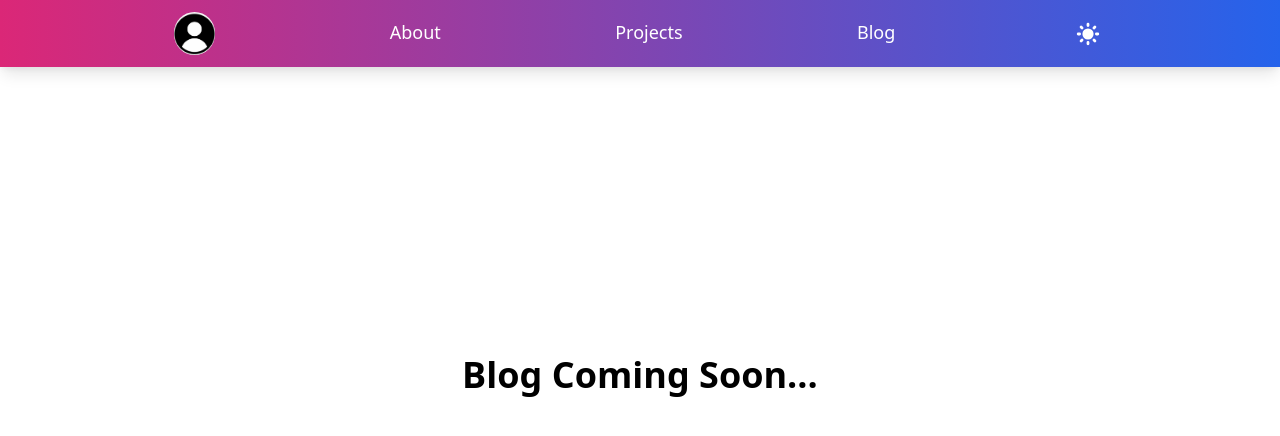
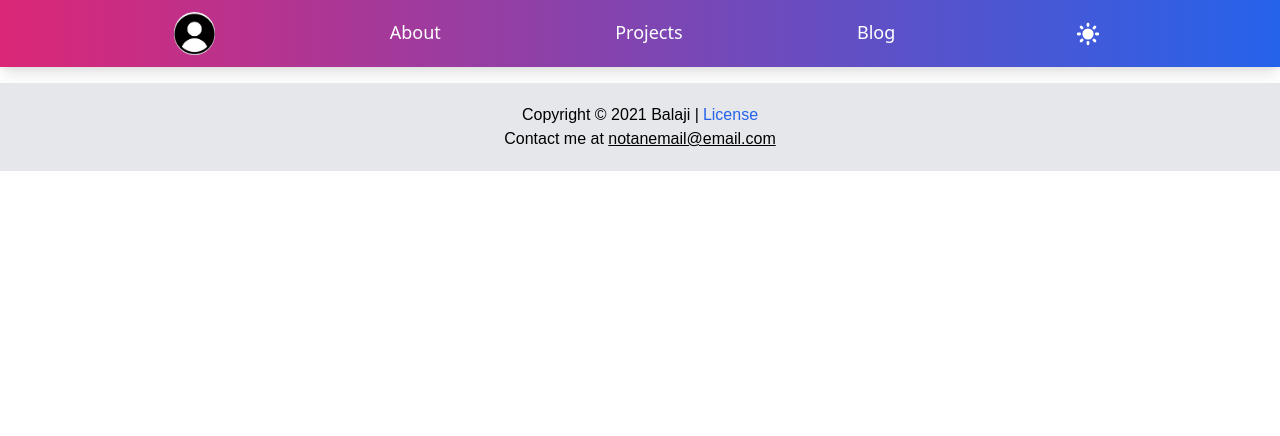
Before and after one commit to balajiofficial/Website, a Next.js app: page /blog in a window 1280 px wide. Shown: the top 436 px of the page. Built offline with nearby package versions, Linux system fonts and the light colour scheme.

Commit message:
Update blog.tsx

```diff
--- a/pages/blog.tsx
+++ b/pages/blog.tsx
@@ -1,20 +1,66 @@
 import Layout from "../components/layout";
+import Image from "next/image";
 import Head from "next/head";
 
 export default function Blog() {
+  let content = [] // Blog
+
   return (
-    <Layout>
+    <Layout footer>
       <Head>
         <title>Blog | Balaji</title>
       </Head>
-
-      <div className="dark:bg-gray-800 p-bottom">
-        <div className="flex justify-center pt-72 pb-32">
-          <div className="pb-2">
-            <h1 className="text-4xl font-semibold dark:text-blue-300">
-              Blog Coming Soon...
-            </h1>
-          </div>
+      <div className="dark:bg-gray-800">
+        <div className="pt-4 flex justify-center pl-10 pr-10">
+          <ul className="width2">
+            {content.map((e: Array<string>) => {
+              return (
+                <li
+                  className={`rounded-lg bg-gradient-to-br ${
+                    [
+                      "from-blue-400 to-blue-700",
+                      "from-red-400 to-red-600",
+                      "from-green-400 to-green-800",
+                      "from-yellow-400 to-yellow-700",
+                      "from-purple-400 to-purple-700",
+                    ][content.indexOf(e) % 5]
+                  } mb-4 p-5`}
+                  key={e[0]}
+                >
+                  <div className="flex flex-col lg:flex-row">
+                    <div className="break-words">
+                      <div className="flex justify-between pr-2">
+                        <div>
+                          <a href={e[3]} target="_blank">
+                            <div className="break-words">
+                              <h1 className="hover:underline text-2xl font-semibold text-black hover:text-gray-800">
+                                {e[0]}
+                              </h1>
+                            </div>
+                          </a>
+                          <p className="text-white text-sm">{e[2]}</p>
+                          <h2 className="text-lg">{e[1]}</h2>
+                        </div>
+                      </div>
+                    </div>
+                    <div className="pt-3 lg:pt-6">
+                      <div className="dark:bg-indigo-700 bg-gray-300 p-3 rounded-lg">
+                        <Image
+                          src={
+                            e[3] + "/blob/main/images/Screenshot.png?raw=true"
+                          }
+                          alt="Screenshot"
+                          width={1920}
+                          height={1080}
+                          quality={1}
+                        />
+                      </div>
+                    </div>
+                  </div>
+                </li>
+              );
+            })}
+          </ul>
         </div>
       </div>
     </Layout>
```
